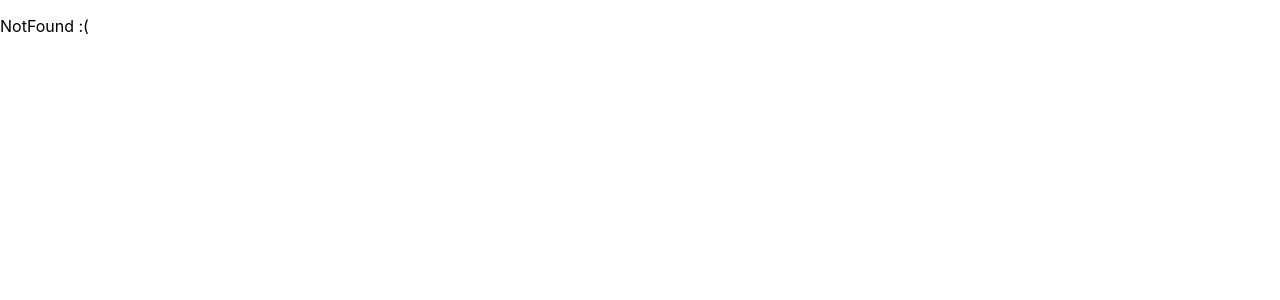
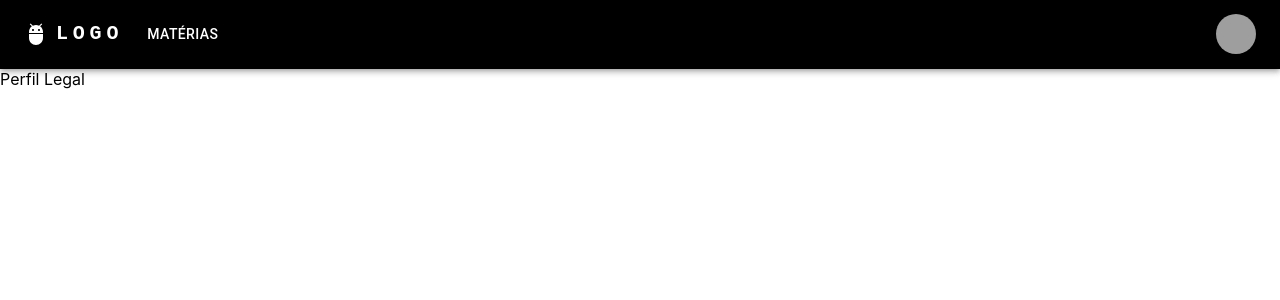
Before and after one commit to danielecassia/quesOpen, a React (Vite) app in the folder vite-project/: page /home/paginaPerfil in a window 1280 px wide. Shown: the top 300 px of the page. Built offline with nearby package versions, Linux system fonts and the light colour scheme; grey boxes are pictures that could not be loaded.

Commit message:
base perfi

```diff
--- a/vite-project/src/AppRoutes.tsx
+++ b/vite-project/src/AppRoutes.tsx
@@ -12,6 +12,7 @@ import { DiscussoesTeste } from './pages/Discussoes/Discussoes';
 import { AcessarDiscussao } from './pages/AcessarDiscussao/AcessarDiscussao';
 import { CriaDiscussao } from './pages/CriaDiscussao/CriaDiscussao';
 import { CriaComentario } from './pages/CriaComentario/CriaComentario';
+import { Perfil } from  './pages/Pefil/Perfil';
 import { Navbar } from './pages/components/Navbar/Navbar';
 import { NotFound } from './pages/NotFound/NotFound';
 
@@ -33,6 +34,8 @@ export function AppRoutes() {
           <Route path="discussao/acessaDiscussao/:id_disc" element={<AcessarDiscussao />} />
           <Route path="discussao/:id_disc/criaDiscussao" element={<CriaDiscussao />} />
           <Route path="discussao/acessaDiscussao/:id_disc/CriaComentario" element={<CriaDiscussao />} />
+          {/* provisoria de perfil */}
+          <Route path="paginaPerfil" element={<Perfil/>} />
           </Route>
           <Route path="*" element={<NotFound />} />
         </Routes>
--- /dev/null
+++ b/vite-project/src/pages/Pefil/Perfil.tsx
@@ -0,0 +1,9 @@
+
+export function Perfil()  {
+
+    return (
+        <div>
+            Perfil Legal
+        </div>
+    );
+}
```
Also changed, not shown: vite-project/src/pages/MInhasDiscussoes/MInhasDiscussoes.tsx (renamed from vite-project/src/pages/MInhasDiscussoes /MInhasDiscussoes.tsx).
